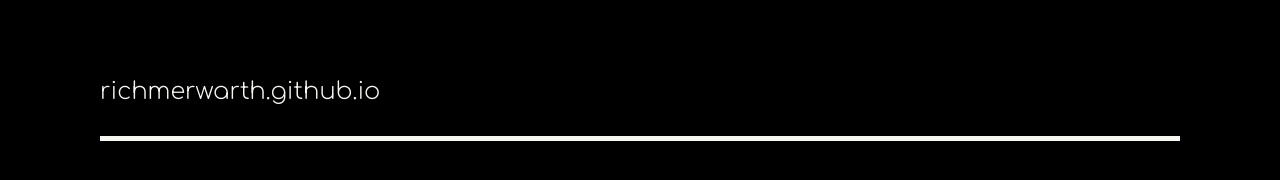
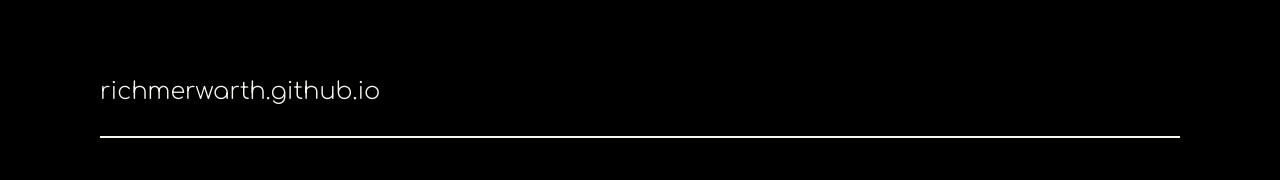
Before and after one commit to richmerwarth/richmerwarth.github.io, a plain HTML site: page index.html in a window 1280 px wide. Drawn offline with nearby package versions, Linux system fonts and the light colour scheme; a web font is replaced by a local one.

Commit message:
tweektweek

```diff
--- a/css/test.scss
+++ b/css/test.scss
@@ -18,11 +18,11 @@ $pagemargins: 100px;
 
 ///////////////////////////////////////////////
 
-canvas {
-    width: 100%;
-    height: 100%;
-    z-index: -1;
-}
+// canvas {
+//     width: 100%;
+//     height: 100%;
+//     z-index: -1;
+// }
 
 body {
     margin: 0px;
@@ -47,6 +47,7 @@ body {
 }
 
 .contentcolumn{
+    // background-color: $red;
     margin-right: $pagemargins;
     margin-left: $pagemargins;
 }
@@ -60,6 +61,7 @@ body {
     // line-height: 0.5em;
     // font-weight: 300;
     min-height: 20px;
+    height: 1em;
     margin: auto;
     margin-top: 10vh;
 }
@@ -68,7 +70,7 @@ body {
     margin-top:4vh;
     margin-bottom:4hv;
     background-color: $offwhite;
-    height: 5px;
+    height: 2px;
 }
 
 // .header .content {
--- a/index.html
+++ b/index.html
@@ -137,7 +137,7 @@
             antialias: true,
             alpha: false
         });
-        renderer.setSize(window.innerWidth, window.innerHeight);
+        renderer.setSize(window.innerWidth, window.innerHeight*0.99);
         document.body.appendChild(renderer.domElement);
 
         //
```
Also changed, not shown: css/test.css.
